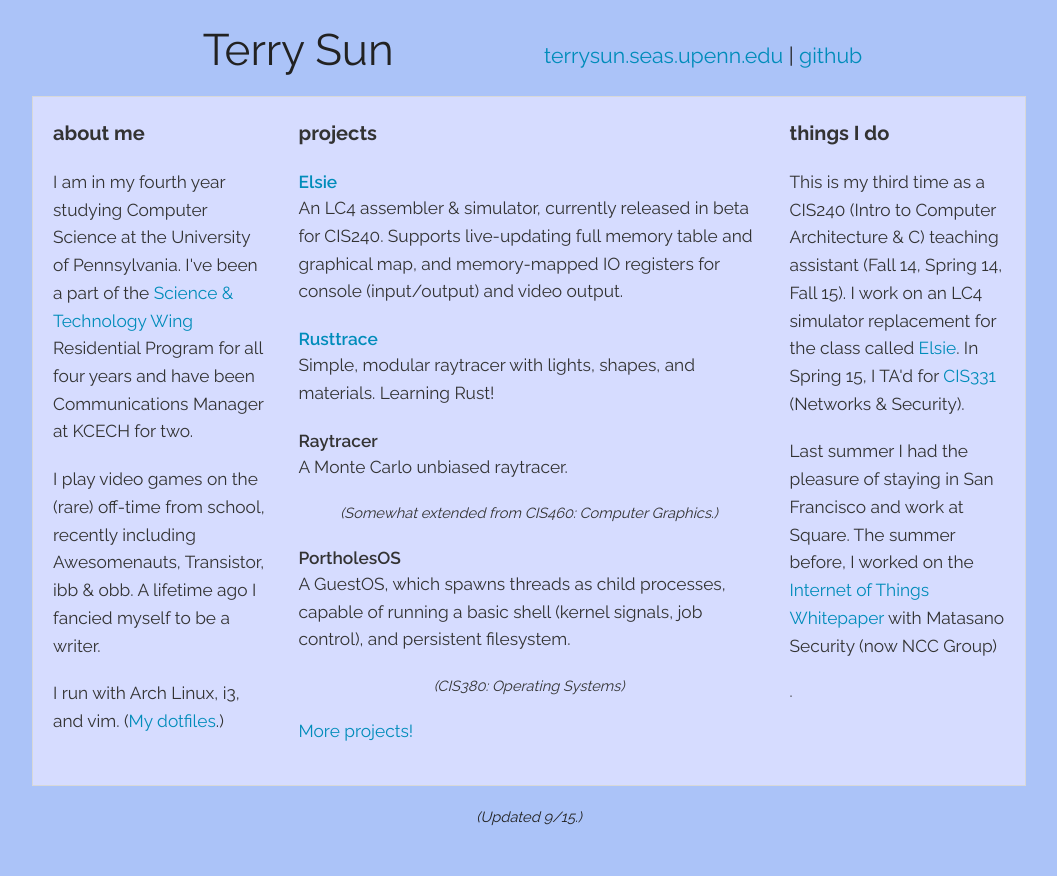
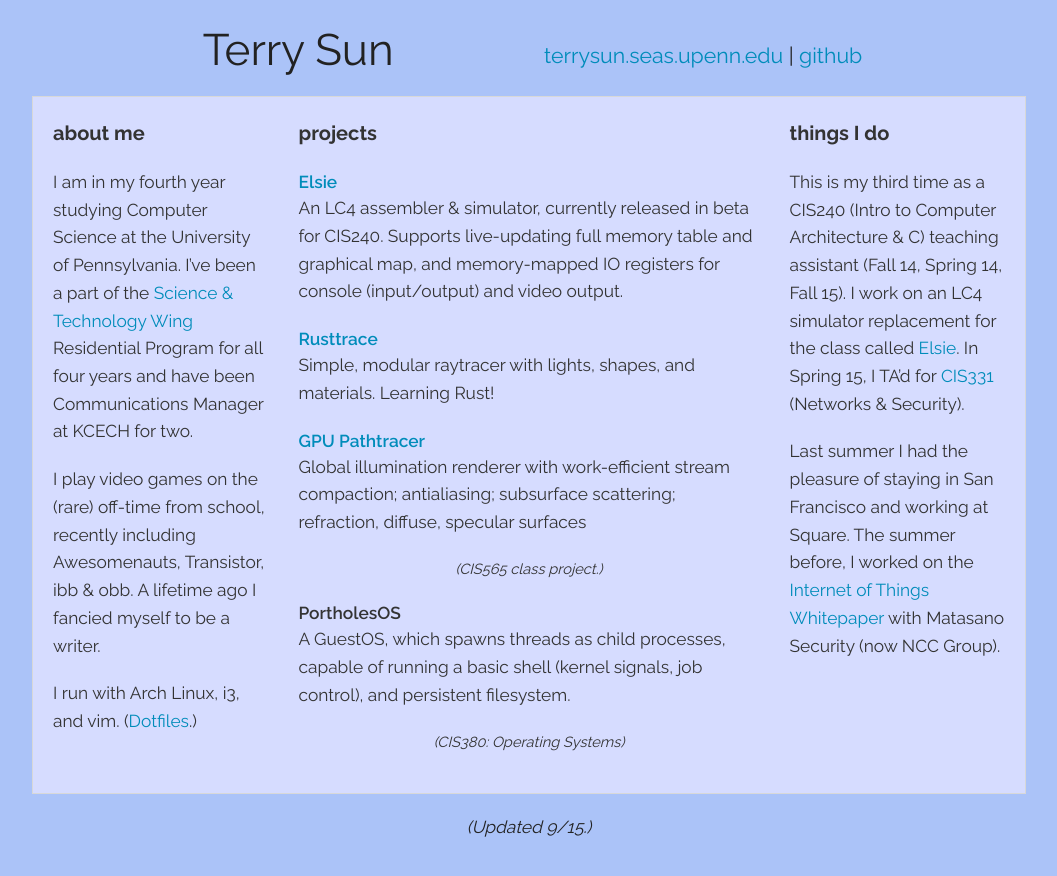
Before and after one commit to terrynsun/terrynsun.github.io, a Jekyll site: the page built from index.md, in a window 1280 px wide. Shown: the top 876 px of the page, without its empty margins (111-1168 px from the left). Built offline with Jekyll 4.4.1, drawn with Linux system fonts in a browser that asks for light colours; some of the changed lines change nothing that is shown.

Commit message:
Markdownify.

```diff
--- a/_config.yml
+++ b/_config.yml
@@ -9,3 +9,5 @@
 
 # Build settings
 markdown: kramdown
+kramdown:
+    parse_block_html: true
--- a/index.html
+++ /dev/null
@@ -1,80 +0,0 @@
----
-layout: default
----
-<div class="row"> <div class="large-12 columns">
-    <div class="panel"> <div class="row">
-
-<div class="large-3 medium-3 columns">
-  <p class="header">about me</p>
-
-  <p>I am in my fourth year studying Computer Science at the University of
-  Pennsylvania. I've been a part of the
-  <a href="http://www.stwing.upenn.edu/">Science & Technology Wing</a>
-  Residential Program for all four years and have been Communications Manager
-  at KCECH for two.</p>
-
-  <p>I play video games on the (rare) off-time from school, recently including
-  Awesomenauts, Transistor, ibb & obb. A lifetime ago I fancied myself to be a
-  writer.</p>
-
-  <p>I run with Arch Linux, i3, and vim.
-  (<a href="https://bitbucket.org/terrynsun/dotfiles/overview">My dotfiles</a>.)
-  </p>
-</div>
-
-<div class="large-6 medium-6 columns">
-  <p class="header">projects</p>
-
-  <p class="proj"><a href="http://elsie4.bitbucket.org">Elsie</a></p>
-
-  <p>An LC4 assembler & simulator, currently released in beta for CIS240.
-  Supports live-updating full memory table and graphical map, and memory-mapped IO
-  registers for console (input/output) and video output.</p>
-
-  <p class="proj"><a href="https://bitbucket.org/kainino/rusttrace">Rusttrace</a></p>
-
-  <p>Simple, modular raytracer with lights, shapes, and materials. Learning
-  Rust!</p>
-
-<!--
-  <p class="proj">Volumetric Renderer</p>
-  <p class="note">(CIS460: Computer Graphics.)</p> -->
-
-  <p class="proj">Raytracer</p>
-  <p>A Monte Carlo unbiased raytracer.</p>
-  <p class="note">(Somewhat extended from CIS460: Computer Graphics.)</p>
-
-  <p class="proj">PortholesOS</p>
-  <p>A GuestOS, which spawns threads as child processes, capable of running a
-  basic shell (kernel signals, job control), and persistent filesystem.</p>
-  <p class="note">(CIS380: Operating Systems) </p>
-
-  <p><a href="./projects">More projects!</a></p>
-</div>
-
-<div class="large-3 medium-3 columns">
-  <p class="header">things I do</p>
-
-  <p>This is my third time as a CIS240 (Intro to Computer Architecture & C) teaching assistant
-  (Fall 14, Spring 14, Fall 15). I work on an LC4 simulator replacement for the
-  class called <a href="https://www.cis.upenn.edu/~cis240/elsie">Elsie</a>. In Spring 15, I TA'd for
-  <a href="https://www.cis.upenn.edu/~cis331">CIS331</a> (Networks & Security).
-  </p>
-
-<!--
-  <p>I'm working with
-  <a href="https://twitter.com/topherthegeek">@topherthegeek</a>
-  and some other students this semester on contributing to
-  <a href="http://treode.github.io">TreodeDB</a>
-  as part of the Facebook Open Source Academy.</p>
--->
-
-  <p>Last summer I had the pleasure of staying in San Francisco and work at
-  Square. The summer before, I worked on the
-  <a href="https://www.nccgroup.trust/us/our-research/internet-of-things-security/">Internet of Things Whitepaper</a>
-  with Matasano Security (now NCC Group)</p>.
-</div>
-
-</div> </div>
-<div class="note">(Updated 9/15.)</div>
-</div> </div>
--- /dev/null
+++ b/index.md
@@ -0,0 +1,91 @@
+---
+layout: default
+---
+
+<div class="row"> <div class="large-12 columns">
+<div class="panel"> <div class="row">
+
+<div class="large-3 medium-3 columns"> <p class="header">about me</p>
+
+I am in my fourth year studying Computer Science at the University of
+Pennsylvania. I've been a part of the
+[Science & Technology Wing] [STWing]
+Residential Program for all four years and have been Communications Manager
+at KCECH for two.
+
+[stwing]: http://www.stwing.upenn.edu/
+
+I play video games on the (rare) off-time from school, recently including
+Awesomenauts, Transistor, ibb & obb. A lifetime ago I fancied myself to be a
+writer.
+
+I run with Arch Linux, i3, and vim. ([Dotfiles][dotfiles-bb].)
+
+[dotfiles-bb]: https://bitbucket.org/terrynsun/dotfiles/overview
+
+</div>
+
+<div class="large-6 medium-6 columns"> <p class="header">projects</p>
+
+<p class="proj"><a href="http://elsie4.bitbucket.org">Elsie</a></p>
+
+An LC4 assembler & simulator, currently released in beta for CIS240. Supports
+live-updating full memory table and graphical map, and memory-mapped IO
+registers for console (input/output) and video output.
+
+<p class="proj"><a href="https://bitbucket.org/kainino/rusttrace">Rusttrace</a></p>
+
+Simple, modular raytracer with lights, shapes, and materials. Learning Rust!
+
+{% comment %}
+  <p class="proj">Volumetric Renderer</p>
+  <p class="note">(CIS460: Computer Graphics.)</p>
+{% endcomment %}
+
+<p class="proj"> <a href="https://github.com/terrynsun/CIS565-P3-CUDA-Path-Tracer">GPU Pathtracer</p>
+
+Global illumination renderer with work-efficient stream compaction; antialiasing; subsurface scattering; refraction, diffuse, specular surfaces
+
+<p class="note">(CIS565 class project.)</p>
+
+<p class="proj">PortholesOS</p>
+<p>A GuestOS, which spawns threads as child processes, capable of running a
+basic shell (kernel signals, job control), and persistent filesystem.</p>
+<p class="note">(CIS380: Operating Systems) </p>
+
+{% comment %}
+<p><a href="./projects">More projects!</a></p>
+{% endcomment %}
+
+</div>
+
+<div class="large-3 medium-3 columns"> <p class="header">things I do</p>
+
+This is my third time as a CIS240 (Intro to Computer Architecture & C) teaching assistant
+(Fall 14, Spring 14, Fall 15). I work on an LC4 simulator replacement for the
+class called <a href="https://www.cis.upenn.edu/~cis240/elsie">Elsie</a>. In Spring 15, I TA'd for
+<a href="https://www.cis.upenn.edu/~cis331">CIS331</a> (Networks & Security).
+
+<!--
+  <p>I'm working with
+  <a href="https://twitter.com/topherthegeek">@topherthegeek</a>
+  and some other students this semester on contributing to
+  <a href="http://treode.github.io">TreodeDB</a>
+  as part of the Facebook Open Source Academy.</p>
+-->
+
+Last summer I had the pleasure of staying in San Francisco and working at Square.
+The summer before, I worked on the [Internet of Things Whitepaper][iot-things-paper]
+with Matasano Security (now NCC Group).
+
+[iot-things-paper]: https://www.nccgroup.trust/us/our-research/internet-of-things-security/
+
+</div>
+
+</div> </div>
+
+<div class="note">
+  (Updated 9/15.)
+</div>
+
+</div> </div>
```
